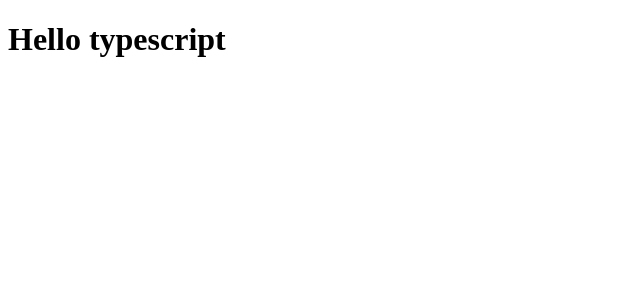
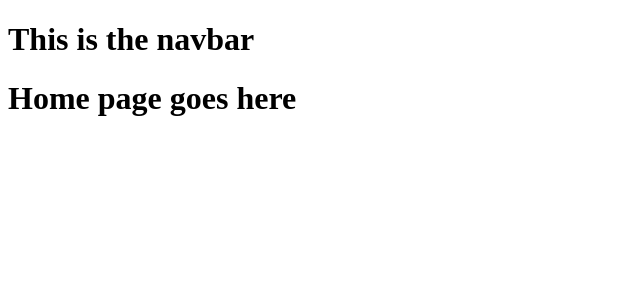
Before and after one commit to AlbertoLed/Space-Tourism-website, a React (Vite) app: page / in a window 1280 px wide. Shown: the top 300 px of the page, without its empty margins (0-640 px from the left). Built offline with nearby package versions, Linux system fonts and the light colour scheme.

Commit message:
Add Navbar component and Home route

```diff
--- a/src/App.tsx
+++ b/src/App.tsx
@@ -1,10 +1,17 @@
+import { BrowserRouter, Routes, Route } from "react-router-dom"
+import Navbar from "./components/Navbar"
+import Home from "./routes/Home"
 
 function App() {
 
   return (
-    <>
-      <h1>Hello typescript</h1>
-    </>
+    <BrowserRouter>
+      <Routes>
+        <Route path="/" element={<Navbar />}>
+          <Route index element={<Home />} />
+        </Route>
+      </Routes>
+    </BrowserRouter>
   )
 }
 
--- /dev/null
+++ b/src/components/Navbar.tsx
@@ -0,0 +1,10 @@
+import { Outlet } from "react-router-dom"
+
+export default function Navbar() {
+    return(
+        <>
+            <h1>This is the navbar</h1>
+            <Outlet />
+        </>
+    )
+}
--- /dev/null
+++ b/src/routes/Home.tsx
@@ -0,0 +1,3 @@
+export default function Home() {
+    return <h1>Home page goes here</h1>
+}
```
